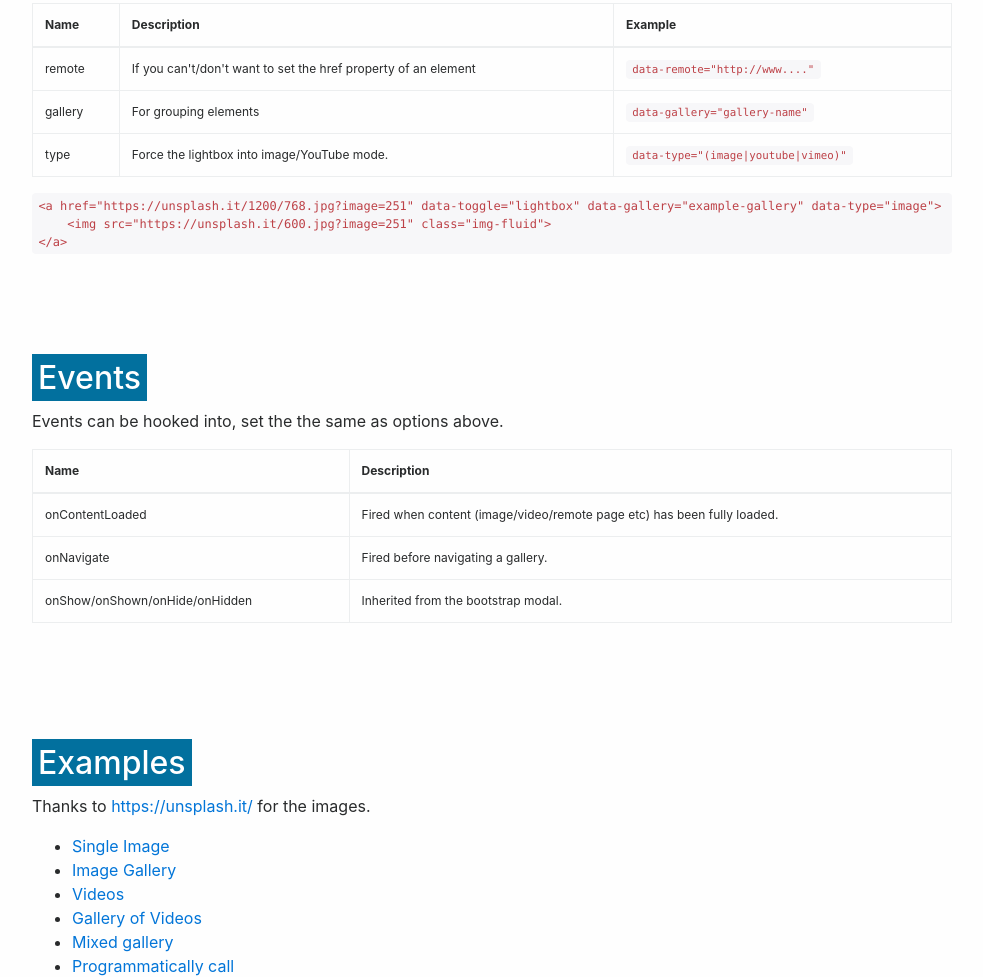
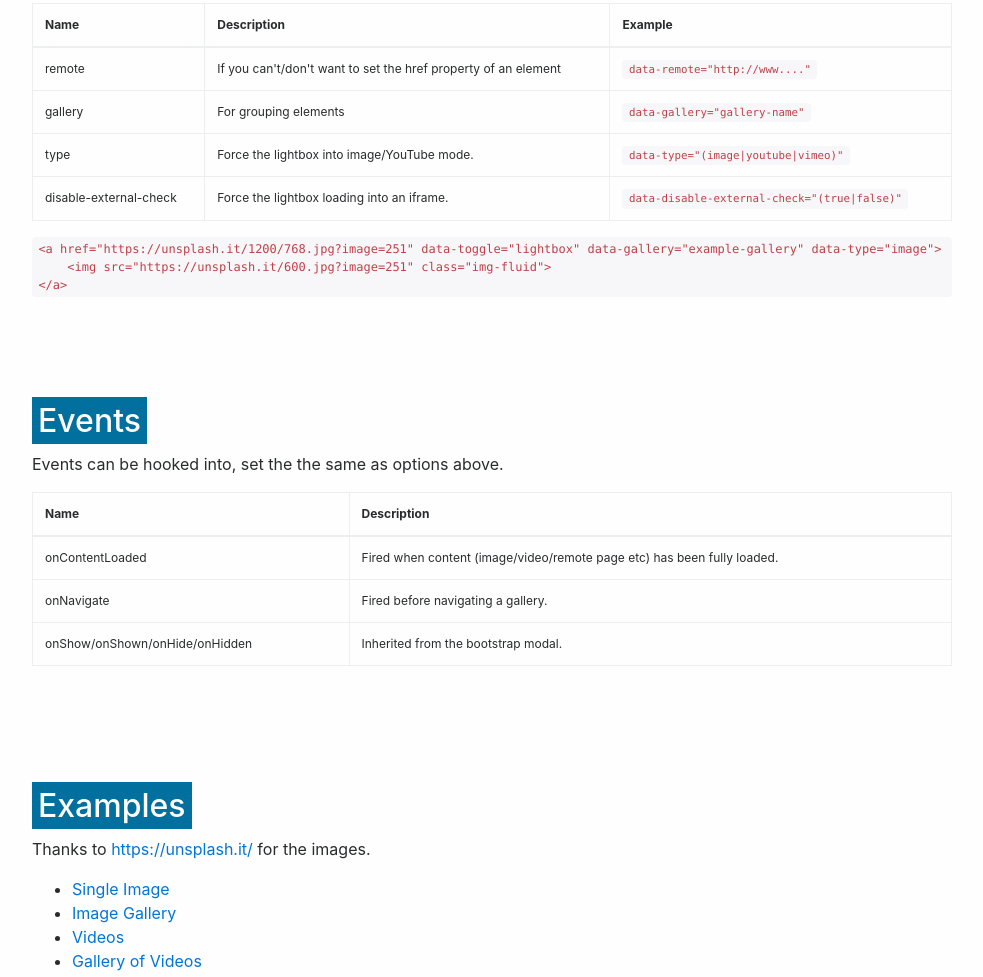
Before and after one commit to ashleydw/lightbox, a website: page examples/index.html in a window 1280 px wide. Shown: the part 1811-2788 px from the top of the page, without its empty margins (148-1131 px from the left). Drawn offline with nearby package versions, Linux system fonts and the light colour scheme; a script that the page names is missing.

Commit message:
Update index.html

```diff
--- a/examples/index.html
+++ b/examples/index.html
@@ -251,6 +251,11 @@
                                 <td>type</td>
                                 <td>Force the lightbox into image/YouTube mode.</td>
                                 <td><code>data-type="(image|youtube|vimeo)"</code></td>
+                            </tr>
+                            <tr>
+                                <td>disable-external-check</td>
+                                <td>Force the lightbox loading into an iframe.</td>
+                                <td><code>data-disable-external-check="(true|false)"</code></td>
                             </tr>
                             </tbody>
                         </table>
```
